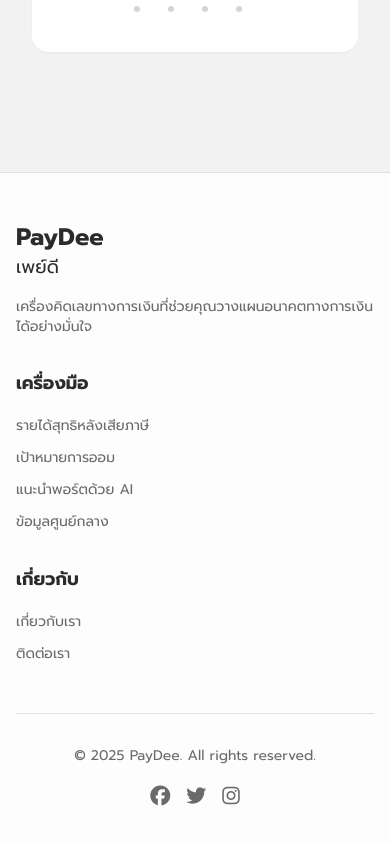
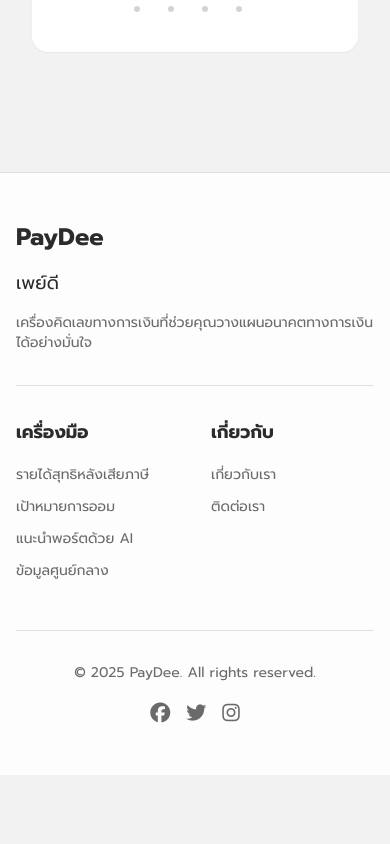
Before and after one commit to BossTheDev2209/paydee, a React (Vite) app: page / in a window 390 px wide. Shown: the part 1500-2344 px from the top of the page. After the commit the page ends 2275 px from the top, so only its background shows below. Built offline with nearby package versions, Linux system fonts and the light colour scheme; a web font is replaced by a local one.

Commit message:
fix Footer responsive

```diff
--- a/src/layout/Footer.jsx
+++ b/src/layout/Footer.jsx
@@ -19,19 +19,21 @@ export default function Footer() {
     return (
         <footer className="w-full bg-[#fdfdfd] dark:bg-[#2b2b2b] text-[#2b2b2b] dark:text-[#f2f1f1] transition-colors duration-300 border-t border-[#e0e0e0] dark:border-[#3d3d3d]">
             <div className="max-w-6xl mx-auto px-4 py-12">
-                <div className="grid grid-cols-1 md:grid-cols-3 gap-8">
+                <div className="flex flex-col md:flex-row gap-8">
                     {/* Brand Section */}
-                    <div className="space-y-4">
-                        <div>
+                    <div className="md:w-1/3 space-y-4">
                         <h2 className="text-2xl font-bold">PayDee</h2>
                         <p className="text-lg">เพย์ดี</p>
-                        </div>
                         <p className="text-sm text-[#2b2b2b]/70 dark:text-[#f2f1f1]/70">
                             เครื่องคิดเลขทางการเงินที่ช่วยคุณวางแผนอนาคตทางการเงินได้อย่างมั่นใจ
                         </p>
                     </div>
 
-                    {/* Links Sections */}
+                    {/* Divider (Mobile: horizontal | Desktop: vertical) */}
+                    <div className="border-t border-[#e0e0e0] dark:border-[#3d3d3d] md:border-t-0 md:border-l md:mx-4"></div>
+
+                    {/* Links */}
+                    <div className="md:w-2/3 grid grid-cols-2 gap-8">
                         {Object.entries(footerLinks).map(([category, links]) => (
                             <div key={category} className="space-y-4">
                                 <h3 className="text-lg font-bold">{category}</h3>
@@ -49,6 +51,7 @@ export default function Footer() {
                                 </ul>
                             </div>
                         ))}
+                    </div>
                 </div>
 
                 {/* Bottom Section */}
```
Lines whose indentation alone changed are shown as unchanged.
